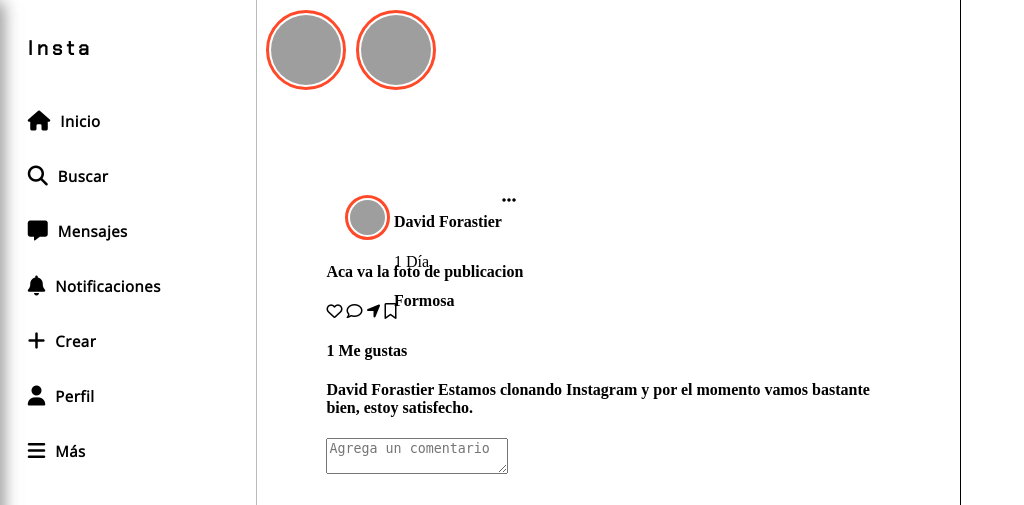
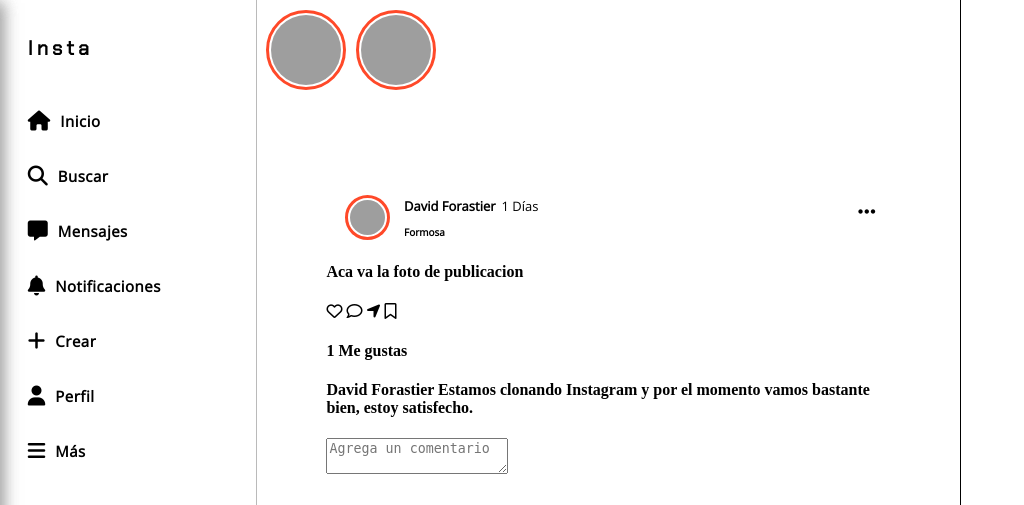
Before and after one commit to Foramay/Insta, a Django app: page /home/ in a window 1280 px wide. Shown: the top 505 px of the page, without its empty margins (0-1024 px from the left). Run offline with Django 4.2, Linux system fonts and the light colour scheme; grey boxes are pictures that could not be loaded.

Commit message:
Estilos para la parte superior de la publicación

```diff
--- a/src/static/css/home_medio.css
+++ b/src/static/css/home_medio.css
@@ -79,3 +79,90 @@
     transform: scale(1.1);
     cursor: pointer;
 }
+
+
+/* Información de la publicación del usuario */
+
+.contenedor-informacion-publicacion-usuario{
+    display: flex;
+    flex-direction: column;
+    width: 30%;
+    margin-left: 10px;
+    margin-top: 5px;
+}
+
+.informacion-publicacion-usuario{
+    display: flex;
+}
+
+.nombre-usuario-publicacion{
+    top: 0;
+    left: 0;
+    margin: 0;
+
+    overflow: hidden;
+    text-overflow: ellipsis;
+    white-space: nowrap;
+    font-family: 'Open Sans', sans-serif;
+    font-size: 13px;
+    transition: transform 0.3s ease-in-out, font-size 0.3s ease-in-out;
+}
+.nombre-usuario-publicacion:hover{
+    cursor: pointer;
+    transform: scale(1.1);
+    font-size: 15px;
+}
+.dias-usuario-publicacion{
+    top: 0;
+    left: 0;
+    margin: 0;
+    padding-left: 6px;
+    overflow: hidden;
+    text-overflow: ellipsis;
+    white-space: nowrap;
+    font-family: 'Open Sans', sans-serif;
+    font-size: 13px;
+}
+
+.contenedor-ubicacion-publicacion{
+    height: 100%;
+    margin-top: 10px;
+}
+
+.ubicacion-publicacion{
+    top: 0;
+    left: 0;
+    margin: 0;
+
+    overflow: hidden;
+    text-overflow: ellipsis;
+    white-space: nowrap;
+    font-family: 'Open Sans', sans-serif;
+    font-size: 10px;
+
+    transition: transform 0.3s ease-in-out, font-size 0.3s ease-in-out;
+
+}
+
+.ubicacion-publicacion:hover{
+    cursor: pointer;
+    transform: scale(1.1);
+    font-size: 15px;
+}
+
+
+/* Estilos para las opciones de la publicación */
+
+.contenedor-opciones-publicacion{
+    margin-top: 10px;
+    margin-left: auto;
+
+}
+.opciones-publicacion{
+    transition: transform 0.3s ease-in-out;
+    font-size: 20px;
+}
+.opciones-publicacion:hover{
+    transform: scale(1.4);
+    cursor: pointer;
+}
--- a/src/templates/home_medio.html
+++ b/src/templates/home_medio.html
@@ -23,24 +23,25 @@
                 <div class="contenedor-imagen-usuario-publicacion">
                     <img src="{% static 'img/messi.jpg' %}" alt="" class="imagen-usuario-publicacion">
                 </div>
-                <div>
-                    <div>
-                        <div>
-                            <!--Nombre de usuario -->
-                            <h1>David Forastier</h1>
-                            <!--Hace cuanto se publicó-->
-                            <p>1 Día</p>
-                        </div>
-                        <div>
-                            <h1>Formosa</h1>
-                        </div>
+
+
+
+                <div class="contenedor-informacion-publicacion-usuario">
+                    <div class="informacion-publicacion-usuario">
+                        <!--Nombre de usuario -->
+                        <h1 class="nombre-usuario-publicacion">David Forastier</h1>
+                        <!--Hace cuanto se publicó-->
+                        <p class="dias-usuario-publicacion">1 Días</p>
                     </div>
-                    <div>
 
+                    <div class="contenedor-ubicacion-publicacion">
+                        <h1 class="ubicacion-publicacion">Formosa</h1>
                     </div>
                 </div>
-                <div>
-                    <i class="fa-solid fa-ellipsis"></i>
+
+
+                <div class="contenedor-opciones-publicacion">
+                    <i class="fa-solid fa-ellipsis opciones-publicacion"></i>
                 </div>
             </article>
 
```
